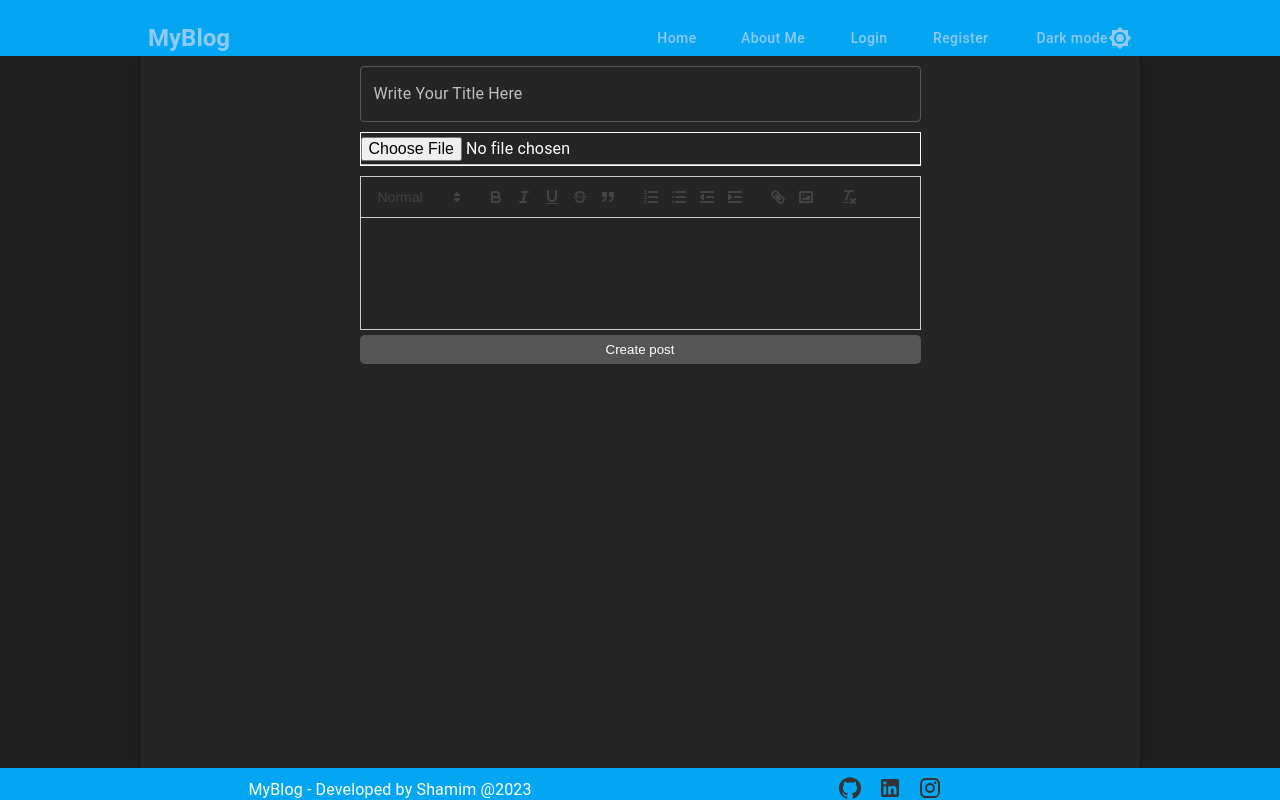
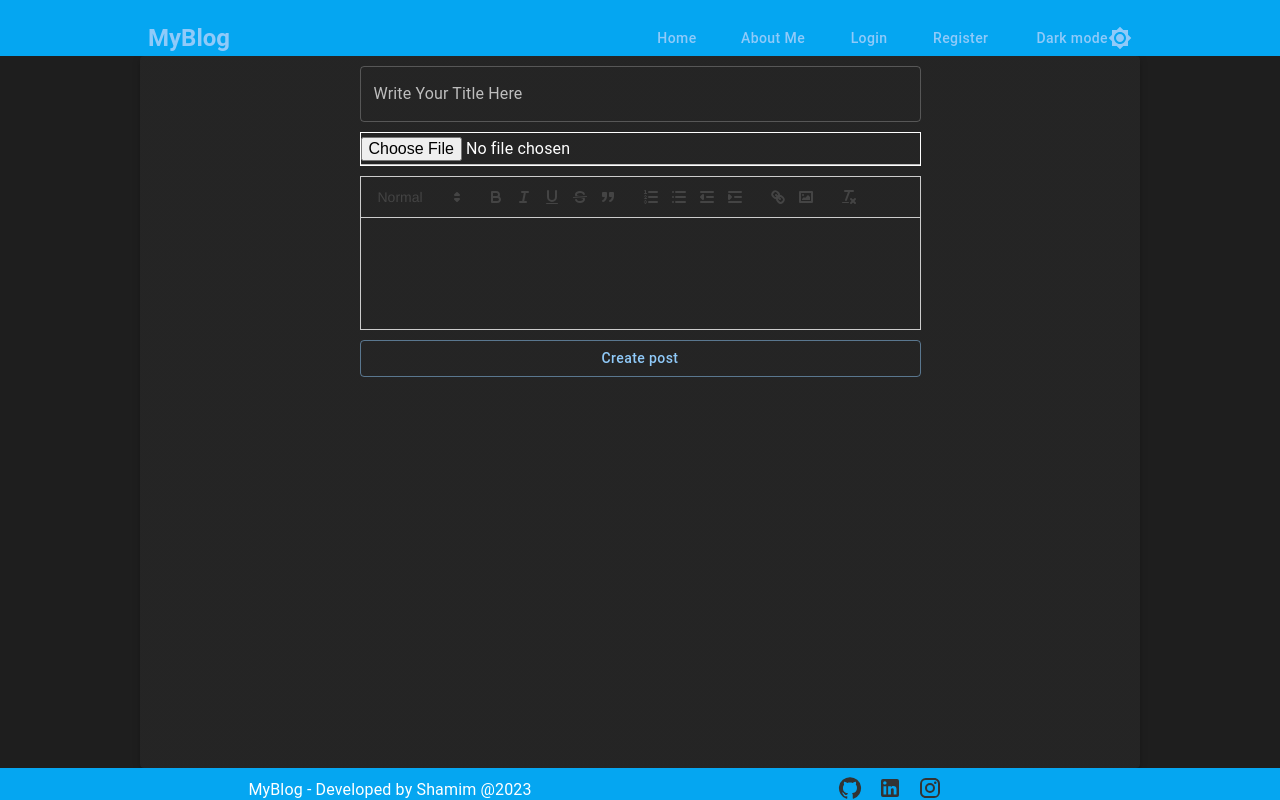
Before and after one commit to shamimshihab/Full-Stack-Blog-, a React (Create React App) app in the folder client/: page /create in a window 1280 px wide. Built offline with nearby package versions, Linux system fonts and the light colour scheme; no server answers.

Commit message:
style change

```diff
--- a/client/src/pages/CreatePost.js
+++ b/client/src/pages/CreatePost.js
@@ -88,7 +88,12 @@ export default function CreatePost() {
           <div style={{ maxWidth: "800px" }}>
             <Editor value={content} onChange={setContent} />
           </div>
-          <button style={{ marginTop: "5px" }}>Create post</button>
+          <Button
+            variant="outlined"
+            style={{ textTransform: "none", marginTop: 10 }}
+          >
+            Create post
+          </Button>
         </form>
       </Box>
     </Paper>
--- a/client/src/pages/EditPost.js
+++ b/client/src/pages/EditPost.js
@@ -102,7 +102,7 @@ export default function EditPost() {
             <Input type="file" onChange={(ev) => setFiles(ev.target.files)} />
           </FormControl>
           <Editor onChange={setContent} value={content} />
-          <button style={{ marginTop: "5px" }}>Update post</button>
+          style={{ textTransform: "none", marginTop: 10 }}
         </form>
       </Box>
     </Paper>
```
Also changed, not shown: 1 other file (tests, documents, lock files or other folders).
